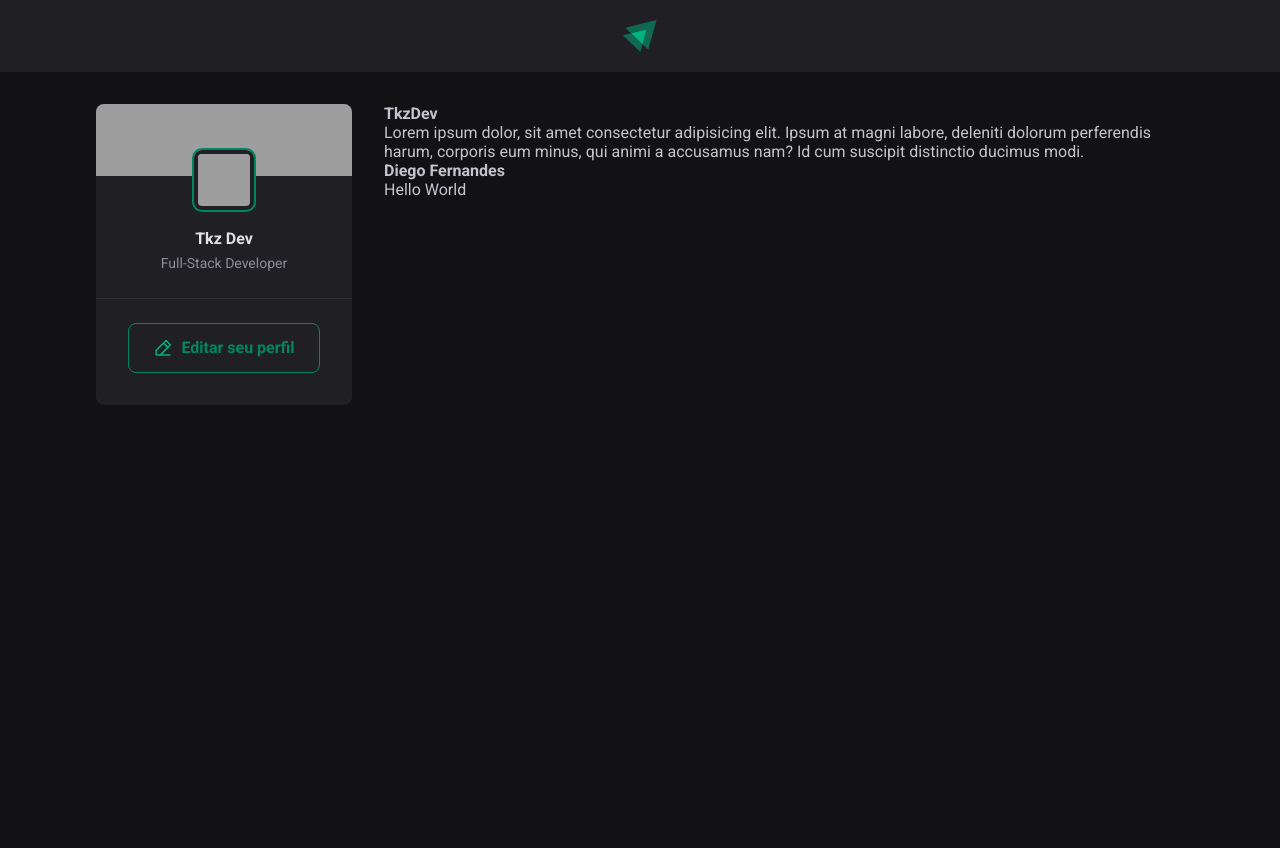
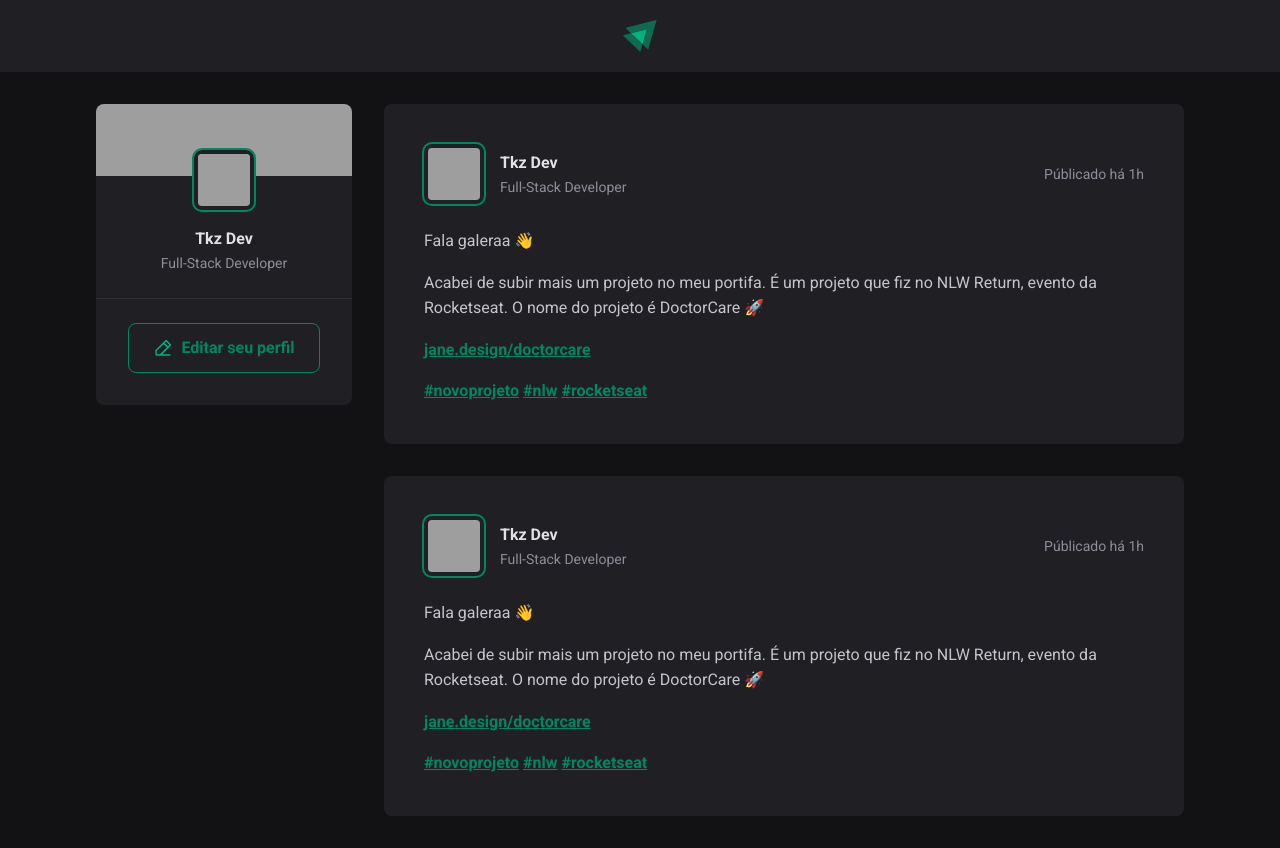
Before and after one commit to TkzDev/Ignite-Feed, a React (Vite) app: page / in a window 1280 px wide. Before the commit the page ends 800 px from the top, so only its background shows below. Built offline with nearby package versions, Linux system fonts and the light colour scheme; grey boxes are pictures that could not be loaded.

Commit message:
feat: finish styles post and organization folders

```diff
--- a/src/App.jsx
+++ b/src/App.jsx
@@ -1,9 +1,9 @@
-import { Header } from "./components/Header"
-import { Post } from "./Post"
+import { Header } from "./components/header/Header"
+import { Post } from "./components/post/Post"
+import { Sidebar } from "./components/sidebar/Sidebar"
 
 import styles from './App.module.css'
 import './global.css'
-import { Sidebar } from "./components/Sidebar"
 
 function App() {
   return (
--- a/src/Post.jsx
+++ /dev/null
@@ -1,8 +0,0 @@
-export function Post(props) {
-  return (
-    <div>
-      <strong>{props.author}</strong>
-      <p>{props.content}</p>
-    </div>
-  )
-}
--- a/src/components/Header.jsx
+++ b/src/components/header/Header.jsx
@@ -1,5 +1,5 @@
-import styles from './Header.module.css'
-import LogoIgnite from '../assets/logo-ignite.svg'
+import styles from '../header/Header.module.css'
+import LogoIgnite from '../../assets/logo-ignite.svg'
 
 export function Header() {
   return (
--- /dev/null
+++ b/src/components/post/Post.jsx
@@ -0,0 +1,37 @@
+import styles from '../post/Post.module.css'
+
+export function Post() {
+	return (
+		<article className={styles.post}>
+			<header>
+				<div className={styles.author}>
+					<img className={styles.avatar} src="https://github.com/TkzDev.png" />
+
+					<div className={styles.authorInfo}>
+						<strong>Tkz Dev</strong>
+						<span>Full-Stack Developer</span>
+					</div>
+
+				</div>
+
+				<time>Públicado há 1h</time>
+			</header>
+
+			<div className={styles.content}>
+				<p>Fala galeraa 👋</p>
+
+				<p>Acabei de subir mais um projeto no meu portifa. É um projeto que fiz no NLW Return, evento da Rocketseat. O nome do projeto é DoctorCare 🚀</p>
+
+				<p>
+					<a href="">jane.design/doctorcare</a>
+				</p>
+
+				<p>
+					<a href="">#novoprojeto</a>{' '}
+					<a href="">#nlw</a>{' '}
+					<a href="">#rocketseat</a>
+				</p>
+			</div>
+		</article>
+	)
+}
--- /dev/null
+++ b/src/components/post/Post.module.css
@@ -0,0 +1,66 @@
+.post {
+  background: var(--gray-800);
+  border-radius: 8px;
+  padding: 2.5rem;
+}
+
+.post + .post {
+  margin-top: 2rem;
+}
+
+.post > header {
+  display: flex;
+  align-items: center;
+  justify-content: space-between;
+}
+
+.post > header time {
+  font-size: 0.875rem;
+  color: var(--gray-400);
+}
+
+.content {
+  line-height: 1.6;
+  color: var(--gray-300);
+  margin-top: 1.5rem;
+}
+
+.content p {
+  margin-top: 1rem;
+}
+
+.content a {
+  font-weight: bold;
+  color: var(--green-500);
+}
+
+.content a:hover {
+  color: var(--green-300);
+}
+
+.author {
+  display: flex;
+  align-items: center;
+  gap: 1rem;
+}
+
+.author img {
+  width: calc(3rem + 12px);
+  height: calc(3rem + 12px);
+  border-radius: 8px;
+  border: 4px solid var(--gray-800);
+  outline: 2px solid var(--green-500);
+}
+
+.authorInfo strong {
+  display: block;
+  color: var(--gray-100);
+  line-height: 1.6;
+}
+
+.authorInfo span {
+  display: block;
+  color: var(--gray-400);
+  font-size: 0.875rem;
+  line-height: 1.6;
+}
--- a/src/components/Sidebar.jsx
+++ b/src/components/sidebar/Sidebar.jsx
@@ -1,4 +1,4 @@
-import styles from './Sidebar.module.css'
+import styles from '../sidebar/Sidebar.module.css'
 export function Sidebar() {
   return (
     <aside className={styles.sidebar}>
```
Also changed, not shown: src/components/header/Header.module.css (renamed from src/components/Header.module.css), src/components/sidebar/Sidebar.module.css (renamed from src/components/Sidebar.module.css).
